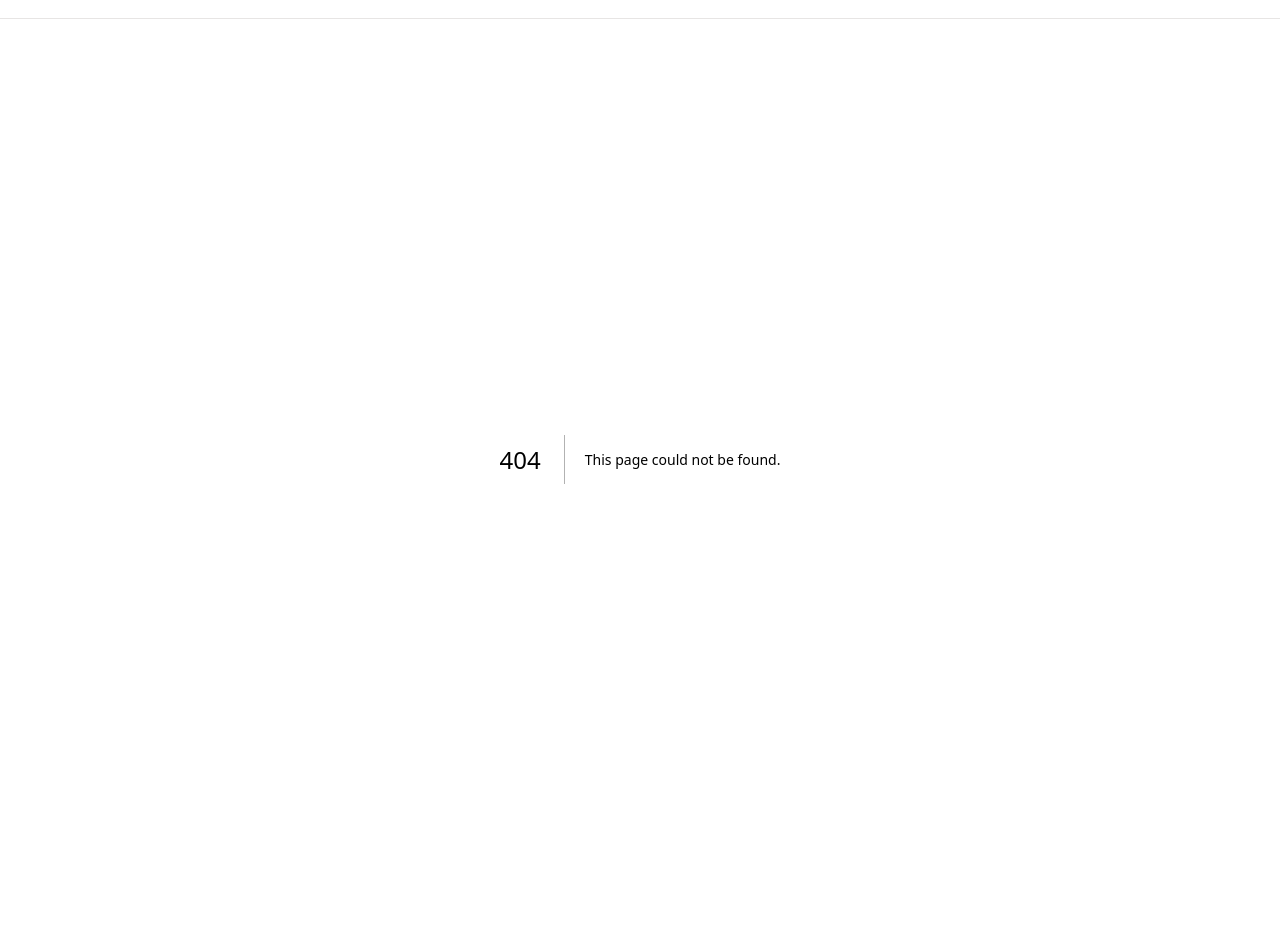
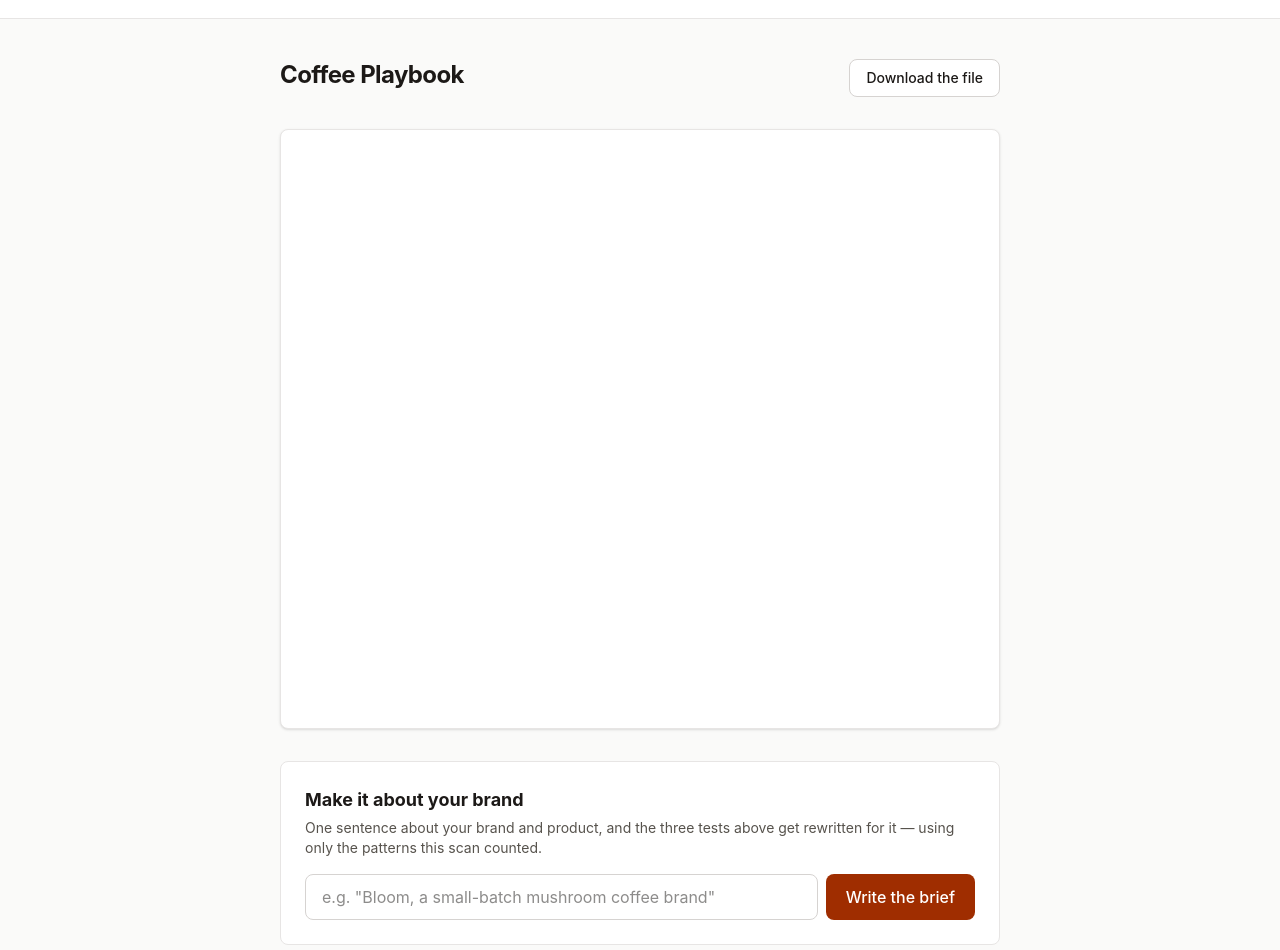
Before and after one commit to ShiosOS/supercut, a Next.js app: page /playbooks/coffee in a window 1280 px wide. Before the commit this address had no page. Shown: the part 42-992 px from the top of the page. Before the commit the page ends 941 px from the top, so only its background shows below. Built offline with nearby package versions, Linux system fonts and the light colour scheme.

Commit message:
app: playbook viewer with download and brand brief generator
Co-authored-by: Julius Walton <ShiosOS@users.noreply.github.com>

```diff
--- /dev/null
+++ b/app/api/brief/route.ts
@@ -0,0 +1,37 @@
+// POST /api/brief — rewrites the market's three tests as a brief for the
+// caller's brand, constrained to the tallies the scan already counted.
+
+import { NextResponse } from "next/server";
+import { generateBrandBrief } from "@/brief";
+import { dataPaths, marketSlug, readJsonIfExists } from "@/dataDir";
+import type { PlaybookProse } from "@/explain";
+import type { Tally } from "@/tally";
+
+interface StoredTallies {
+  tally: Tally;
+  prose: PlaybookProse;
+}
+
+export async function POST(request: Request) {
+  const { market, brand } = (await request.json()) as { market?: string; brand?: string };
+  if (!market?.trim() || !brand?.trim()) {
+    return NextResponse.json({ error: "market and brand are required" }, { status: 400 });
+  }
+  if (!process.env.OPENROUTER_API_KEY) {
+    return NextResponse.json(
+      { error: "OPENROUTER_API_KEY is missing, so briefs cannot be generated." },
+      { status: 400 },
+    );
+  }
+
+  const stored = await readJsonIfExists<StoredTallies>(dataPaths.tallies(marketSlug(market)));
+  if (!stored) {
+    return NextResponse.json(
+      { error: "No scan data for this market on this machine — run a scan first." },
+      { status: 404 },
+    );
+  }
+
+  const brief = await generateBrandBrief(market, brand.trim(), stored.tally, stored.prose);
+  return NextResponse.json(brief);
+}
--- /dev/null
+++ b/app/api/playbook/[slug]/route.ts
@@ -0,0 +1,18 @@
+// GET /api/playbook/<slug> — serves the finished playbook HTML for viewing
+// in an iframe or downloading as a file.
+
+import { NextResponse } from "next/server";
+import path from "node:path";
+import { readFile } from "node:fs/promises";
+import { marketSlug } from "@/dataDir";
+
+export async function GET(_request: Request, context: { params: Promise<{ slug: string }> }) {
+  const { slug } = await context.params;
+  const safeSlug = marketSlug(slug);
+  try {
+    const html = await readFile(path.join("examples", `${safeSlug}.html`), "utf8");
+    return new NextResponse(html, { headers: { "Content-Type": "text/html; charset=utf-8" } });
+  } catch {
+    return NextResponse.json({ error: "no playbook for this market" }, { status: 404 });
+  }
+}
--- /dev/null
+++ b/app/playbooks/[slug]/briefForm.tsx
@@ -0,0 +1,69 @@
+"use client";
+
+// The brand brief generator: one input, one API call, three rewritten tests.
+
+import { useState } from "react";
+import type { BrandBrief } from "@/brief";
+
+export function BriefForm({ market }: { market: string }) {
+  const [brand, setBrand] = useState("");
+  const [brief, setBrief] = useState<BrandBrief | null>(null);
+  const [error, setError] = useState<string | null>(null);
+  const [loading, setLoading] = useState(false);
+
+  async function generate(event: React.FormEvent) {
+    event.preventDefault();
+    if (!brand.trim() || loading) return;
+    setLoading(true);
+    setError(null);
+    const response = await fetch("/api/brief", {
+      method: "POST",
+      headers: { "Content-Type": "application/json" },
+      body: JSON.stringify({ market, brand: brand.trim() }),
+    });
+    const payload = await response.json();
+    if (!response.ok) setError(payload.error ?? "brief generation failed");
+    else setBrief(payload as BrandBrief);
+    setLoading(false);
+  }
+
+  return (
+    <div className="mt-4">
+      <form onSubmit={generate} className="flex gap-2">
+        <input
+          value={brand}
+          onChange={(event) => setBrand(event.target.value)}
+          placeholder='e.g. "Bloom, a small-batch mushroom coffee brand"'
+          className="flex-1 rounded-lg border border-stone-300 px-4 py-2.5 outline-none focus:border-orange-700"
+        />
+        <button
+          type="submit"
+          disabled={loading}
+          className="rounded-lg bg-orange-800 px-5 py-2.5 font-medium text-white transition hover:bg-orange-700 disabled:opacity-50"
+        >
+          {loading ? "Writing…" : "Write the brief"}
+        </button>
+      </form>
+      {error && <p className="mt-3 text-sm text-red-700">{error}</p>}
+      {brief && (
+        <div className="mt-6 space-y-4">
+          <p className="text-stone-700">{brief.brandSummary}</p>
+          <p className="text-stone-700">{brief.positioningNote}</p>
+          {brief.tests.map((test) => (
+            <div key={test.title} className="rounded-lg border border-stone-200 p-5">
+              <h3 className="font-bold">{test.title}</h3>
+              <p className="mt-2 text-sm text-stone-700">{test.concept}</p>
+              <p className="mt-2 text-sm text-stone-500">Leans on: {test.patternUsed}</p>
+              <p className="mt-2 text-sm">
+                <span className="font-medium">Opening line:</span> “{test.hookLine}”
+              </p>
+              <pre className="mt-3 whitespace-pre-wrap rounded bg-stone-50 p-3 text-sm">
+                {test.draftScript}
+              </pre>
+            </div>
+          ))}
+        </div>
+      )}
+    </div>
+  );
+}
--- /dev/null
+++ b/app/playbooks/[slug]/page.tsx
@@ -0,0 +1,36 @@
+// Playbook page: the document itself in an iframe, a download link, and the
+// brand brief generator underneath.
+
+import { BriefForm } from "./briefForm";
+
+export default async function PlaybookPage({ params }: { params: Promise<{ slug: string }> }) {
+  const { slug } = await params;
+  const market = slug.replaceAll("-", " ");
+  return (
+    <div className="space-y-8">
+      <div className="flex flex-wrap items-baseline justify-between gap-3">
+        <h1 className="text-2xl font-bold capitalize tracking-tight">{market} playbook</h1>
+        <a
+          href={`/api/playbook/${slug}`}
+          download={`${slug}-playbook.html`}
+          className="rounded-lg border border-stone-300 bg-white px-4 py-2 text-sm font-medium transition hover:border-orange-700"
+        >
+          Download the file
+        </a>
+      </div>
+      <iframe
+        src={`/api/playbook/${slug}`}
+        title={`${market} playbook`}
+        className="h-[75vh] w-full rounded-lg border border-stone-200 bg-white shadow-sm"
+      />
+      <section className="rounded-lg border border-stone-200 bg-white p-6">
+        <h2 className="text-lg font-bold">Make it about your brand</h2>
+        <p className="mt-1 text-sm text-stone-600">
+          One sentence about your brand and product, and the three tests above get
+          rewritten for it — using only the patterns this scan counted.
+        </p>
+        <BriefForm market={slug} />
+      </section>
+    </div>
+  );
+}
```
